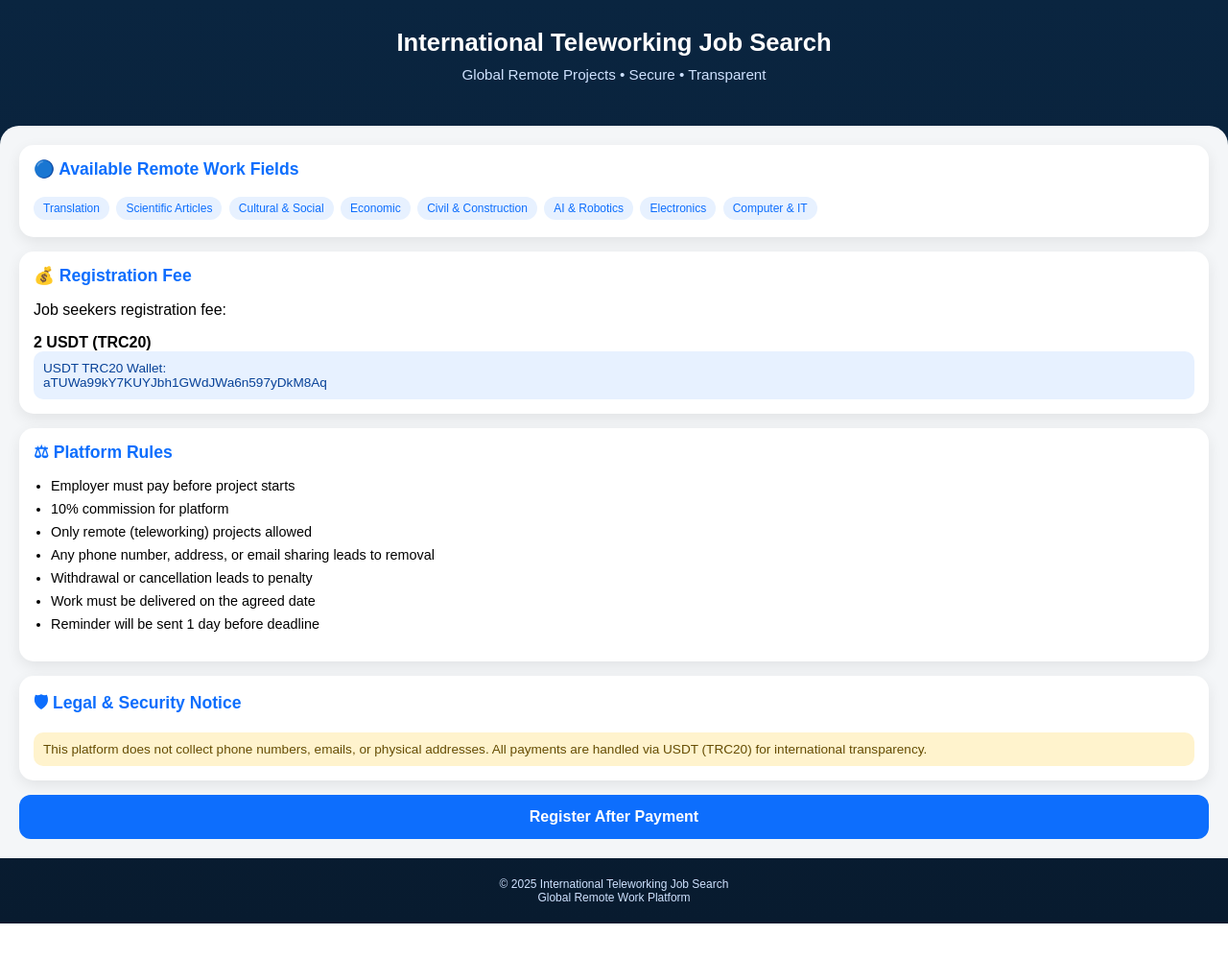
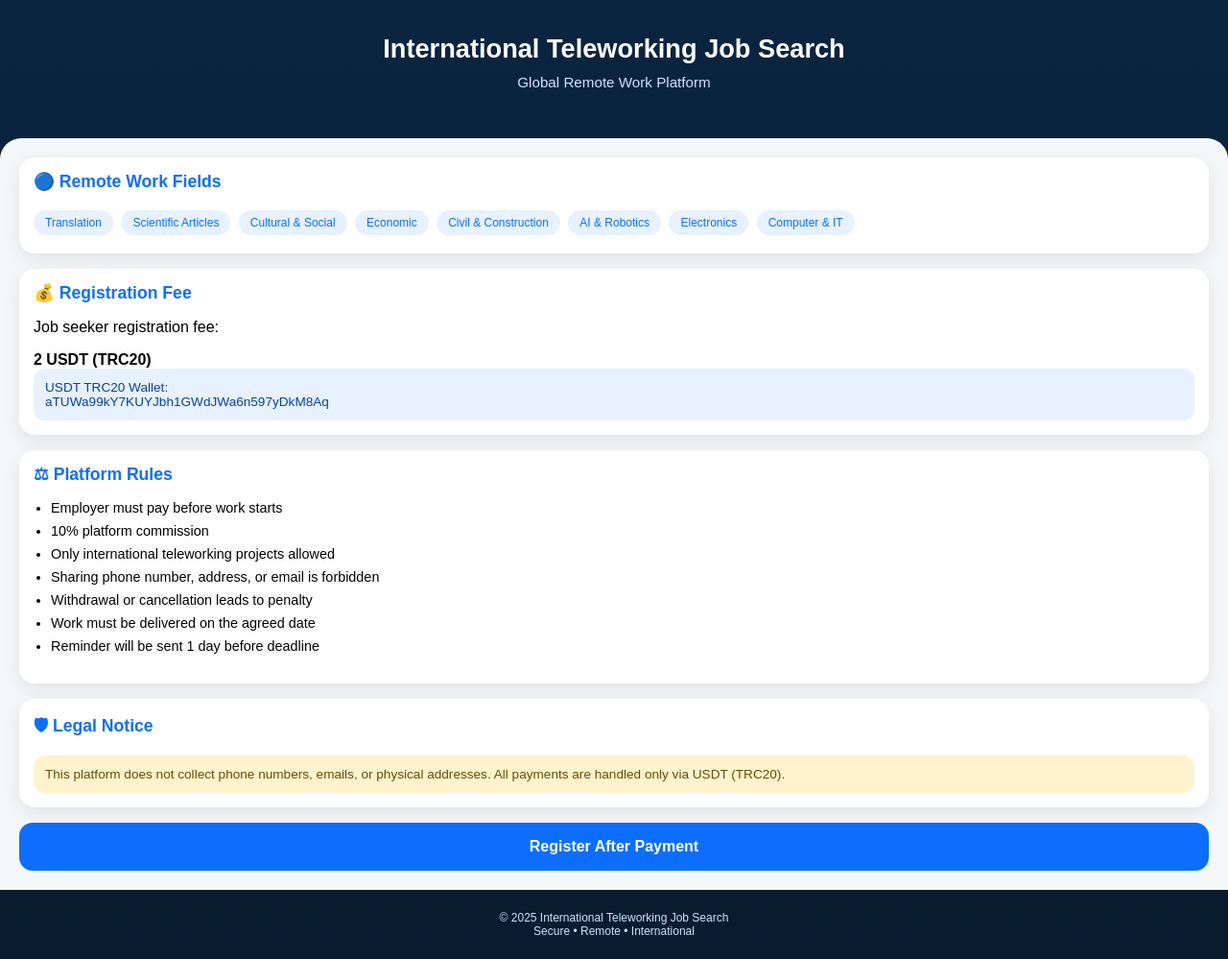
Before and after one commit to garsha6163-sudo/International-Teleworking-Job-, a plain HTML site: page index.html in a window 1280 px wide. Shown: the whole page at 96% size. Before the commit the page ends 962 px from the top, so only its background shows below. Drawn offline with Linux system fonts and the light colour scheme.

Commit message:
Update index.html

```diff
--- a/index.html
+++ b/index.html
@@ -1,10 +1,10 @@
-
 <!DOCTYPE html>
 <html lang="en">
 <head>
 <meta charset="UTF-8">
 <meta name="viewport" content="width=device-width, initial-scale=1.0">
 <title>International Teleworking Job Search</title>
+
 <style>
 :root{
   --blue-dark:#0a2540;
@@ -13,19 +13,22 @@
   --white:#ffffff;
   --gray:#f4f6f8;
 }
-*{box-sizing:border-box;font-family:Arial,Helvetica,sans-serif}
+*{
+  box-sizing:border-box;
+  font-family:Arial,Helvetica,sans-serif;
+}
 body{
   margin:0;
   background:linear-gradient(180deg,var(--blue-dark),#081b2f);
   color:var(--white);
 }
 header{
-  padding:30px 15px;
+  padding:35px 15px;
   text-align:center;
 }
 header h1{
   margin:0;
-  font-size:1.6rem;
+  font-size:1.7rem;
 }
 header p{
   margin-top:10px;
@@ -35,20 +38,29 @@ header p{
 .container{
   background:var(--gray);
   color:#000;
-  border-radius:20px 20px 0 0;
+  border-radius:22px 22px 0 0;
   padding:20px;
 }
 .section{
   background:var(--white);
-  border-radius:15px;
+  border-radius:16px;
   padding:15px;
-  margin-bottom:15px;
-  box-shadow:0 5px 15px rgba(0,0,0,0.08);
+  margin-bottom:16px;
+  box-shadow:0 6px 18px rgba(0,0,0,0.08);
 }
 .section h2{
   margin-top:0;
   color:var(--blue);
   font-size:1.1rem;
+}
+.badge{
+  display:inline-block;
+  background:var(--blue-light);
+  color:var(--blue);
+  padding:6px 12px;
+  border-radius:20px;
+  font-size:0.75rem;
+  margin:4px 4px 4px 0;
 }
 ul{
   padding-left:18px;
@@ -57,14 +69,20 @@ ul li{
   margin-bottom:8px;
   font-size:0.9rem;
 }
-.badge{
-  display:inline-block;
-  background:var(--blue-light);
-  color:var(--blue);
-  padding:5px 10px;
-  border-radius:20px;
-  font-size:0.75rem;
-  margin:3px 3px 3px 0;
+.wallet{
+  background:#e7f1ff;
+  color:#084298;
+  padding:12px;
+  border-radius:12px;
+  font-size:0.85rem;
+  word-break:break-all;
+}
+.notice{
+  background:#fff3cd;
+  color:#664d03;
+  padding:12px;
+  border-radius:12px;
+  font-size:0.85rem;
 }
 .btn{
   display:block;
@@ -72,35 +90,20 @@ ul li{
   background:var(--blue);
   color:var(--white);
   border:none;
-  padding:14px;
-  border-radius:12px;
+  padding:16px;
+  border-radius:14px;
   font-size:1rem;
   font-weight:bold;
   cursor:pointer;
 }
 .btn:active{
-  transform:scale(0.98);
+  transform:scale(0.97);
 }
 .footer{
   text-align:center;
   font-size:0.75rem;
   color:#cfe2ff;
-  padding:20px 10px;
-}
-.notice{
-  background:#fff3cd;
-  color:#664d03;
-  padding:10px;
-  border-radius:10px;
-  font-size:0.85rem;
-}
-.wallet{
-  background:#e7f1ff;
-  color:#084298;
-  padding:10px;
-  border-radius:10px;
-  font-size:0.85rem;
-  word-break:break-all;
+  padding:22px 10px;
 }
 </style>
 </head>
@@ -109,13 +112,13 @@ ul li{
 
 <header>
   <h1>International Teleworking Job Search</h1>
-  <p>Global Remote Projects • Secure • Transparent</p>
+  <p>Global Remote Work Platform</p>
 </header>
 
 <div class="container">
 
   <div class="section">
-    <h2>🔵 Available Remote Work Fields</h2>
+    <h2>🔵 Remote Work Fields</h2>
     <span class="badge">Translation</span>
     <span class="badge">Scientific Articles</span>
     <span class="badge">Cultural & Social</span>
@@ -128,7 +131,7 @@ ul li{
 
   <div class="section">
     <h2>💰 Registration Fee</h2>
-    <p>Job seekers registration fee:</p>
+    <p>Job seeker registration fee:</p>
     <strong>2 USDT (TRC20)</strong>
     <div class="wallet">
       USDT TRC20 Wallet:<br>
@@ -139,10 +142,10 @@ ul li{
   <div class="section">
     <h2>⚖ Platform Rules</h2>
     <ul>
-      <li>Employer must pay before project starts</li>
-      <li>10% commission for platform</li>
-      <li>Only remote (teleworking) projects allowed</li>
-      <li>Any phone number, address, or email sharing leads to removal</li>
+      <li>Employer must pay before work starts</li>
+      <li>10% platform commission</li>
+      <li>Only international teleworking projects allowed</li>
+      <li>Sharing phone number, address, or email is forbidden</li>
       <li>Withdrawal or cancellation leads to penalty</li>
       <li>Work must be delivered on the agreed date</li>
       <li>Reminder will be sent 1 day before deadline</li>
@@ -150,20 +153,23 @@ ul li{
   </div>
 
   <div class="section">
-    <h2>🛡 Legal & Security Notice</h2>
+    <h2>🛡 Legal Notice</h2>
     <div class="notice">
       This platform does not collect phone numbers, emails, or physical addresses.
-      All payments are handled via USDT (TRC20) for international transparency.
+      All payments are handled only via USDT (TRC20).
     </div>
   </div>
 
-  <button class="btn">Register After Payment</button>
+  <!-- ACTIVE BUTTON -->
+  <button class="btn" onclick="alert('After paying 2 USDT (TRC20), your registration will be reviewed and activated within 24 hours.')">
+    Register After Payment
+  </button>
 
 </div>
 
 <div class="footer">
   © 2025 International Teleworking Job Search<br>
-  Global Remote Work Platform
+  Secure • Remote • International
 </div>
 
 </body>
```
